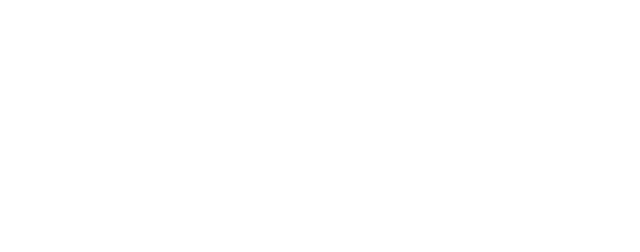
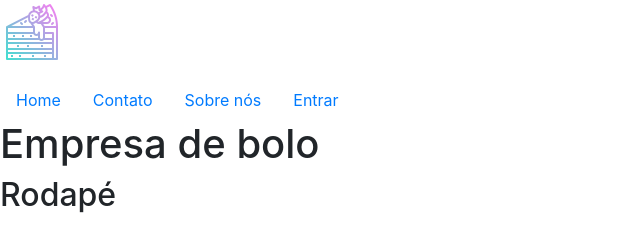
Before and after one commit to KauanPinheiro/ProjetoCake, a plain HTML site: page index.html in a window 1280 px wide. Shown: the whole page, without its empty margins (0-640 px from the left). Drawn offline with nearby package versions, Linux system fonts and the light colour scheme.

Commit message:
alteraçoes de projeto

```diff
--- a/index.html
+++ b/index.html
@@ -5,20 +5,29 @@
     <meta http-equiv="X-UA-Compatible" content="IE=edge">
     <meta name="viewport" content="width=device-width, initial-scale=1.0">
     <link rel="stylesheet" href="https://cdn.jsdelivr.net/npm/bootstrap@4.6.2/dist/css/bootstrap.min.css" integrity="sha384-xOolHFLEh07PJGoPkLv1IbcEPTNtaed2xpHsD9ESMhqIYd0nLMwNLD69Npy4HI+N" crossorigin="anonymous">
+    <script src="https://kit.fontawesome.com/ea57f83b3b.js" crossorigin="anonymous"></script>
     <title>Projeto Bolo 2</title>
     <link rel="stylesheet" href="css/estilo.css">
 </head>
 <body>
     <header>
         <nav>
-
+            <figure>
+                <img src="img/icons8-bolo-64.png" alt="logo">
+            </figure>
+            <ul class="nav">
+                <li class="nav-item"><a href="#" class="nav-link active">Home</a></li>
+                <li class="nav-item"><a href="#" class="nav-link">Contato</a></li>
+                <li class="nav-item"><a href="#" class="nav-link">Sobre nós</a></li>
+                <li class="nav-item"><a href="#" class="nav-link">Entrar</a></li>
+            </ul>
         </nav>
     </header>
     <main>
-
+        <h1>Empresa de bolo</h1>
     </main>
     <footer>
-
+        <h2>Rodapé</h2>
     </footer>
 
     <script src="https://cdn.jsdelivr.net/npm/jquery@3.5.1/dist/jquery.slim.min.js" integrity="sha384-DfXdz2htPH0lsSSs5nCTpuj/zy4C+OGpamoFVy38MVBnE+IbbVYUew+OrCXaRkfj" crossorigin="anonymous"></script>
```
Also changed, not shown: img/icons8-bolo-64.png (added).
